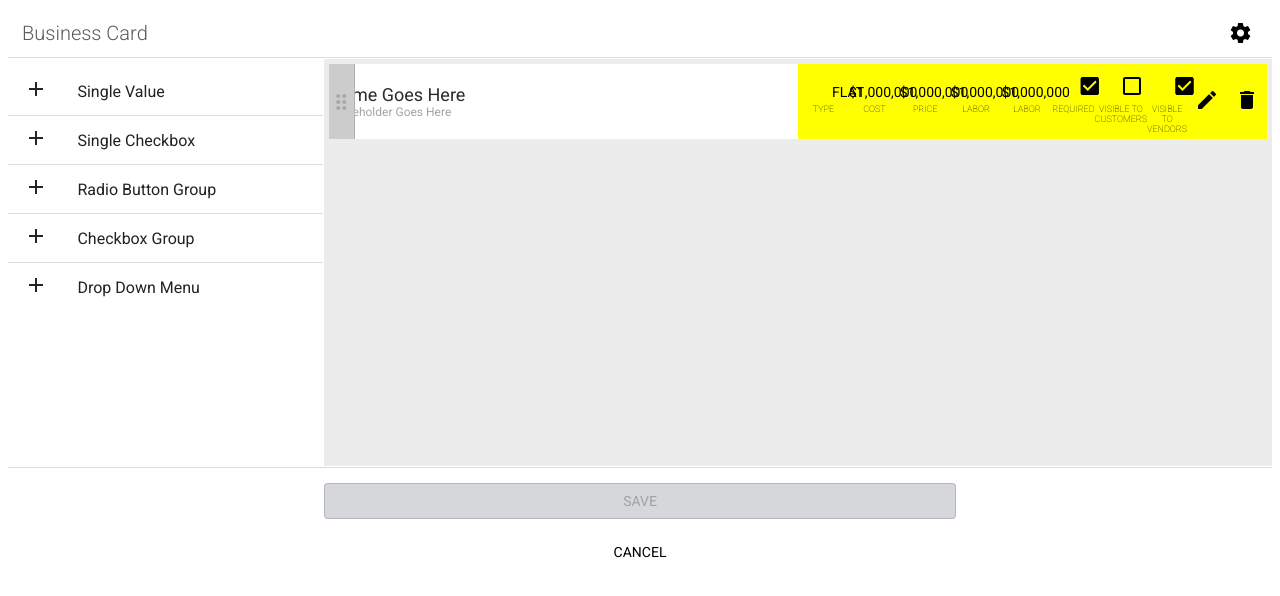
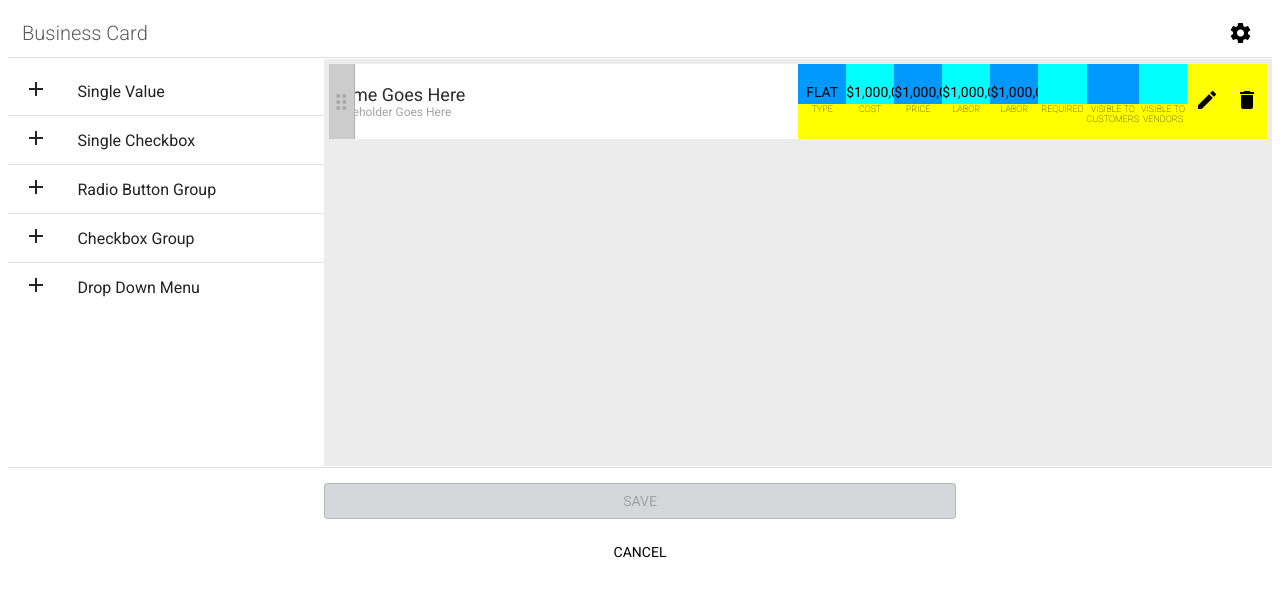
Before and after one commit to elwood-berry/esbcore-form-builder, an Angular app: page / in a window 1280 px wide. Shown: the top 596 px of the page. Built offline with nearby package versions, Linux system fonts and the light colour scheme.

Commit message:
2 files modified

```diff
--- a/src/app/components/attr-item/attr-item.component.html
+++ b/src/app/components/attr-item/attr-item.component.html
@@ -59,25 +59,29 @@
   </div>
 
   <!-- REQUIRED? -->
-  <div class="attr-sec-required attr-display-checked">
+  <div class="setting-display" fxLayout="column">
     <mat-icon class="checkbox-outline">check_box_outline_blank</mat-icon>
     <mat-icon class="display-checkbox" [ngClass]="{ 'display-no-checkbox' : true }">check_box</mat-icon>
     Required
   </div>
 
   <!-- VISIBLE TO CUSTOMERS -->
-  <div class="attr-sec-charges-menu attr-display-checked">
+  <div class="setting-display" fxLayout="column">
     <mat-icon class="checkbox-outline">check_box_outline_blank</mat-icon>
     <mat-icon class="display-checkbox" [ngClass]="{ 'display-no-checkbox' : false }">check_box</mat-icon>
     visible to customers
   </div>
 
   <!-- VISIBLE TO VENDORS -->
-  <div class="attr-sec-charges-menu attr-display-checked">
+  <div class="setting-display" fxLayout="column">
     <mat-icon class="checkbox-outline">check_box_outline_blank</mat-icon>
     <mat-icon class="display-checkbox" [ngClass]="{ 'display-no-checkbox' : true }">check_box</mat-icon>
     visible to vendors
   </div>
+
+  <!--
+    // ACTIONS ---------------------------------------
+  -->
 
   <!-- CHARGES FOR THIS ATTRIBUTE -->
   <!-- <div class="attr-sec-charges">
--- a/src/app/components/attr-item/attr-item.component.scss
+++ b/src/app/components/attr-item/attr-item.component.scss
@@ -118,15 +118,22 @@ SETTINGS
   text-align: center;
   text-transform: uppercase;
   width: 100px;
+
+  &:nth-last-child(even) {
+    background-color: rgb(0, 153, 255);
+  }
+  &:nth-last-child(odd) {
+    background-color: aqua;
+  }
 }
 .setting-value {
+  font-size: 14px;
   font-weight: 400;
   left: 0;
   position: absolute;
+  text-align: center;
   top: 20px;
-  width: inherit;
-  text-align: center;
-  font-size: 14px;
+  width: 100%;
 }
 .setting-title {
 }
```
